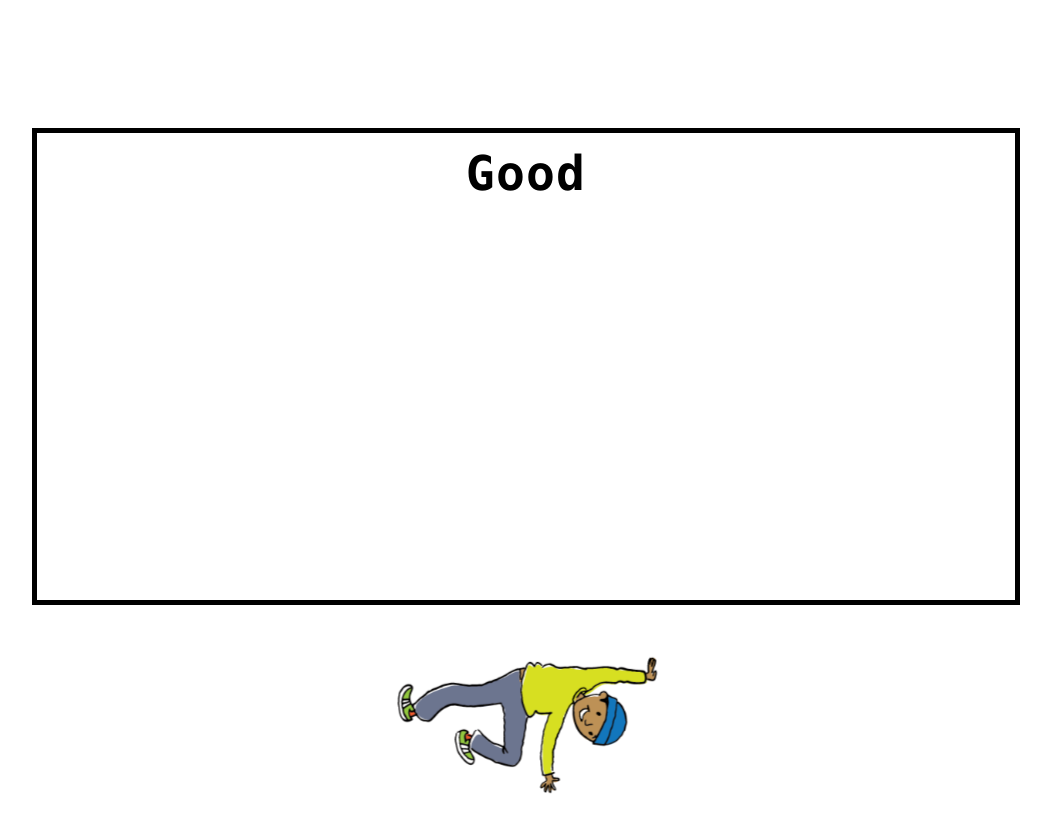
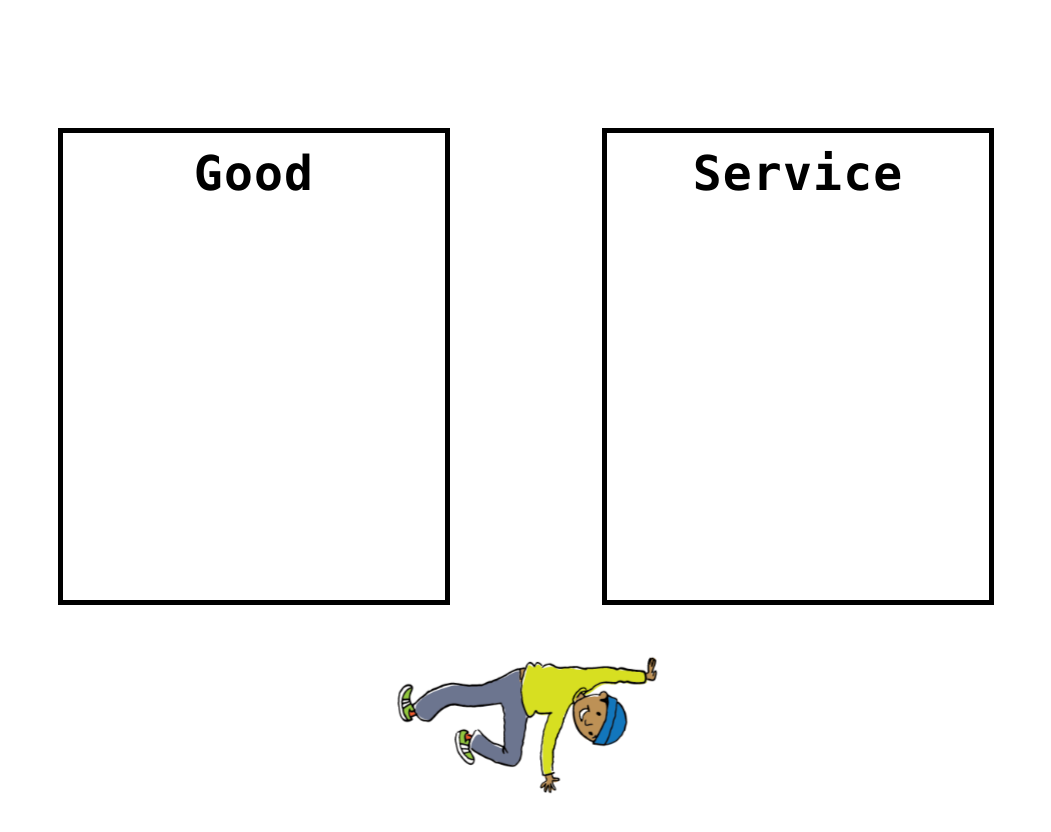
Before and after one commit to peterbee/smartpath-game, a Next.js app: page / in a window 1280 px wide. Shown: the top 832 px of the page, without its empty margins (114-1165 px from the left). Built offline with nearby package versions, Linux system fonts and the light colour scheme.

Commit message:
two zones

```diff
--- a/app/components/dropZone.jsx
+++ b/app/components/dropZone.jsx
@@ -1,25 +1,26 @@
 import { useDroppable } from '@dnd-kit/core';
 
-export default function DropZone(props) {
+export default function DropZone({ title, id, children }) {
   const { isOver, setNodeRef } = useDroppable({
-    id: 'droppable',
+    id: id,
   });
+
+  console.log('IS OVER', isOver);
 
   const hoverStyle =
     'outline-[5px] outline-dashed outline-blue outline-offset-8';
 
-  console.log('IS OVEr', isOver);
   return (
     <div
       ref={setNodeRef}
-      className={`border-[5px] border-black grow h-[477px] mx-[50px] my-8 ${
-        isOver ?? hoverStyle
+      className={`border-[5px] border-black w-[392px] h-[477px] mx-[50px] my-8 ${
+        isOver ? hoverStyle : null
       }`}
     >
       <h1 className='text-center text-5xl tracking-wide font-bold mt-4'>
-        {props.title}
+        {title}
       </h1>
-      {props.children}
+      {children}
     </div>
   );
 }
--- a/app/page.js
+++ b/app/page.js
@@ -11,15 +11,17 @@ import DropItem from './components/dropItem';
 import DropZone from './components/dropZone';
 
 export default function Home() {
-  const [isDropped, setIsDropped] = useState(false);
+  const [parent, setParent] = useState(null);
+  const containers = [
+    { title: 'Good', id: 'good' },
+    { title: 'Service', id: 'service' },
+  ];
 
   function handleDragEnd(event) {
-    console.log('EVENT', event, event.over);
-    if (event.over && event.over.id === 'droppable') {
-      setIsDropped(true);
-    }
+    const { over } = event;
+    setParent(over ? over.id : null);
   }
-  console.log('is dropped', isDropped);
+
   const draggable = (
     <DropItem>
       <Image src={Joel} alt='drawing of a boy doing a cartwheel' />
@@ -30,10 +32,15 @@ export default function Home() {
     <main className='flex min-h-screen flex-col items-center justify-between p-24'>
       <DndContext onDragEnd={handleDragEnd}>
         <div className='z-10 w-full items-center justify-around font-mono text-sm lg:flex'>
-          <DropZone title='Good'>{isDropped ? draggable : null}</DropZone>
-          {/* <DropZone title='Service'>{isDropped ? draggable : null}</DropZone> */}
+          {containers.map((contain) => {
+            return (
+              <DropZone key={contain.id} id={contain.id} title={contain.title}>
+                {parent === contain.id ? draggable : null}
+              </DropZone>
+            );
+          })}
         </div>
-        {!isDropped ? draggable : null}
+        {parent === null ? draggable : null}
       </DndContext>
     </main>
   );
```
Also changed, not shown: app/components/dropItem.jsx (+0 -22 lines).
